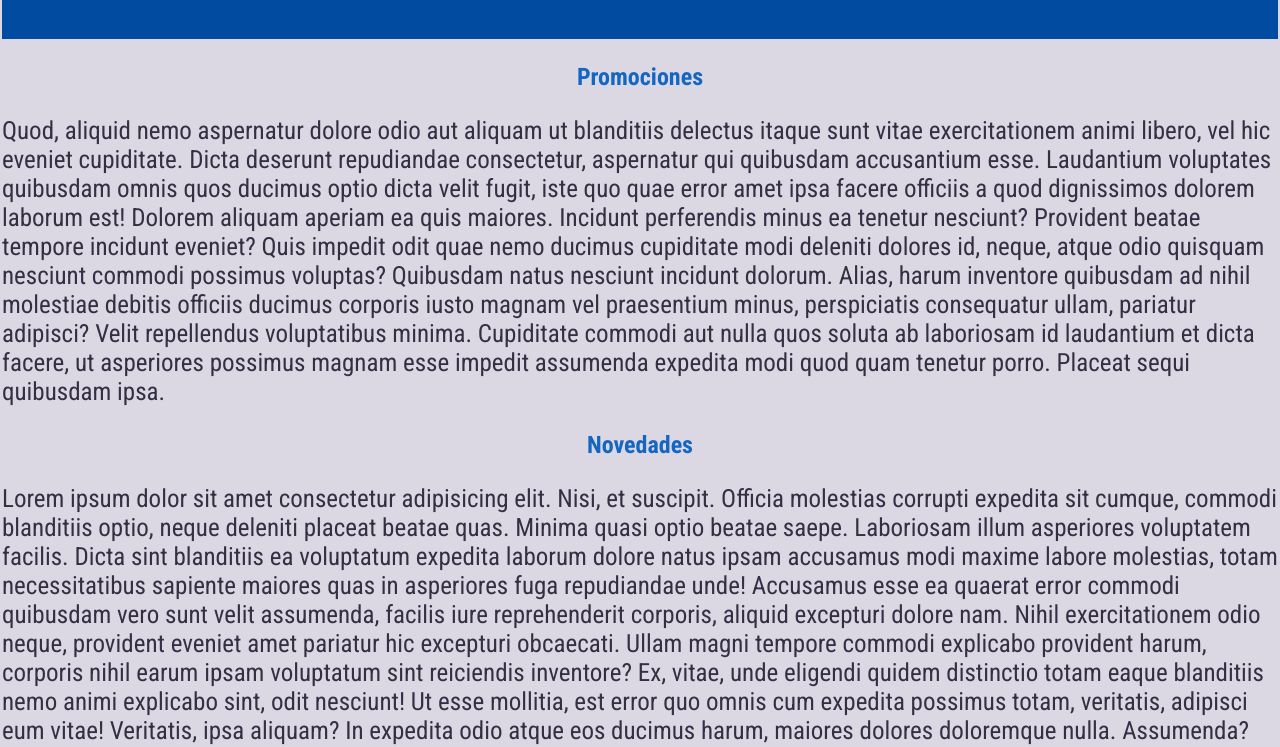
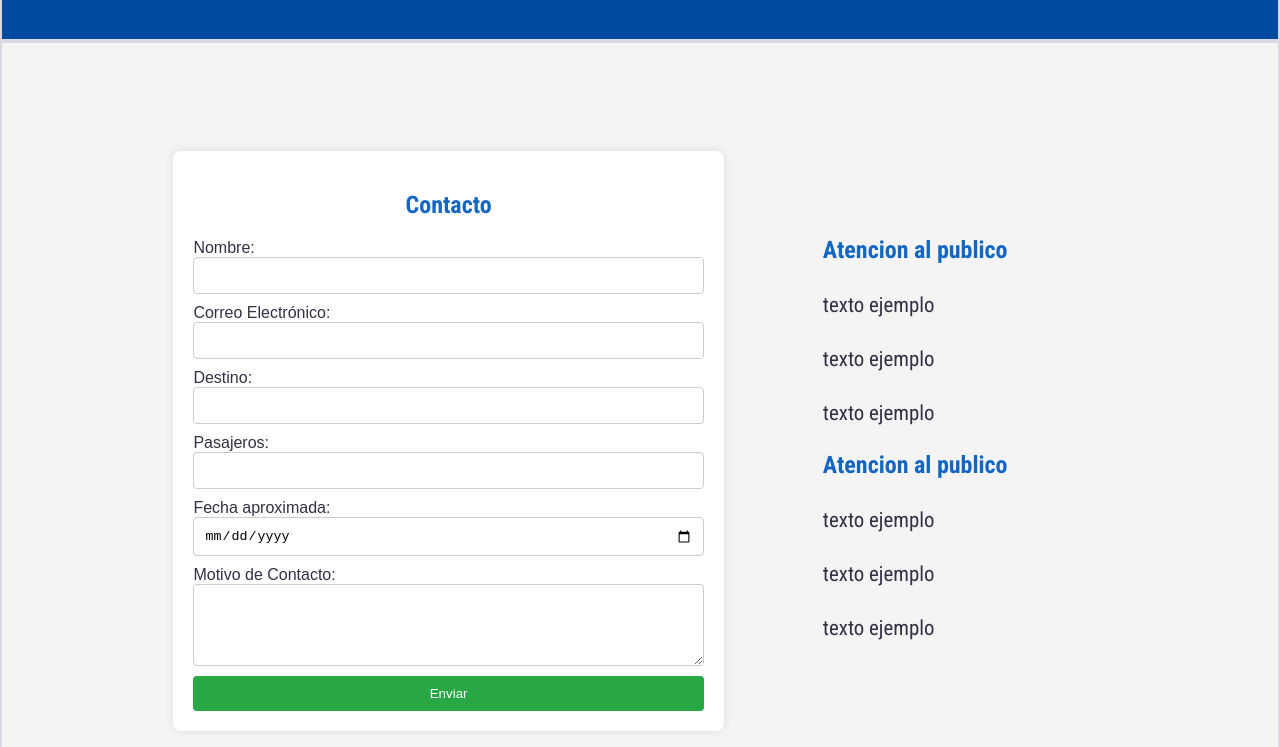
Before and after one commit to miel009/Proyecto-Codo-a-codo--NineTravel, a plain HTML site: page contacto.html in a window 1280 px wide. Shown: the part 79-826 px from the top of the page. Drawn offline with nearby package versions, Linux system fonts and the light colour scheme.

Commit message:
Julio y Agustin modificamos

```diff
--- /dev/null
+++ b/assets/css/contacto.css
@@ -0,0 +1,54 @@
+main {
+    font-family: Arial, sans-serif;
+    background-color: #f4f4f4;
+    margin: 0;
+    padding: 0;
+    display: flex;
+    justify-content: center;
+    align-items: center;
+    height: 100vh;
+}
+.contact-form {
+    background-color: #fff;
+    padding: 20px;
+    border-radius: 8px;
+    box-shadow: 0 0 10px rgba(0, 0, 0, 0.1);
+    width: 40%;
+}
+.contact-form form{
+    display: flex;
+    flex-direction: column;
+}
+.contact-form h2 {
+    margin-bottom: 20px;
+    font-size: 24px;
+}
+.contact-form input,
+.contact-form textarea {
+    padding: 10px;
+    margin-bottom: 10px;
+    border: 1px solid #ccc;
+    border-radius: 4px;
+}
+.contact-form button {
+    background-color: #28a745;
+    color: #fff;
+    padding: 10px;
+    border: none;
+    border-radius: 4px;
+    cursor: pointer;
+}
+.contact-form button:hover {
+    background-color: #218838;
+}
+
+
+.datos-contacto{
+    display: flex;
+    flex-direction: column;
+    min-width: 30%;
+    align-content: center;
+}
+.datos-contacto div{
+    margin: auto;
+}
--- a/assets/css/index.css
+++ b/assets/css/index.css
@@ -1,30 +1,29 @@
 @import url('https://fonts.googleapis.com/css2?family=Roboto+Condensed:ital,wght@0,100..900; 1.100..900&display=swap');
-:root{
---bg-color:#1466c3;
---secundary-color:#b10005;
---three-color:#014ba0;
---four-color:#DBD8E3;
---five-color:#352f44;
 
+:root {
+    --bg-color: #1466c3;
+    --secundary-color: #b10005;
+    --three-color: #014ba0;
+    --four-color: #DBD8E3;
+    --five-color: #352f44;
     --height-total: 300vh;
 }
+
 /*agregar un css para header,footer, etc o cada seccion asi puedo manipulaarlo mejor*/
 
-body{
+body {
     margin: 0px;
     height: var(--height-total);
     background-color: var(--four-color);
     color: var(--five-color);
+}
 
-}
-h1{
+/*h1 {
     font-family: "Roboto Condensed", sans-serif;
     color: var(--five-color);
     box-sizing: border-box;
     text-align: center;
-
-
-}
+}*/
 
 h2 {
     font-family: "Roboto Condensed", sans-serif;
@@ -33,69 +32,106 @@ h2 {
 
 }
 
-p{
+p {
     font-family: "Roboto Condensed", sans-serif;
-    font-size: 25px;
     box-sizing: border-box;
 }
 
-header, main, footer {
+header,
+main,
+footer {
     border: 2px solid var(--four-color);
     box-sizing: border-box;
     font-family: "Roboto Condensed", sans-serif;
 }
 
+.LogoNineT {
+    height: 100%;
+}
+
 /*!!! adaptar tamano de header, deberia encimar el navegador */
+header {
+    height: 120px;
+    background-color: var(--four-color);
+}
 
-header{
-    height: 5%;
-    background-color: var(--four-color);
-
-}
 /*aca deberia cambiar el aspecto del index si quiero agregar el video*/
-.contenedor-header{
+.contenedor-header {
     display: flex;
     align-items: flex-start;
 }
-img{
-    height: 4rem;
-    width: 5rem;
-    aspect-ratio: 16/9;
-}
+
 nav {
-    margin-left: 20rem; /* Ajusta el espacio  */
     font-family: "Roboto Condensed", sans-serif;
 }
 
 nav ul {
     list-style: none;
-    text-align: end;
+    text-align: center;
 }
+
 nav li {
     display: inline-block;
-    margin-right: 50px;
-    margin-top: 18px;
-    margin-left: 50px;
-    font-size: 20px;
+}
 
-
-}
 nav a {
     text-decoration: none;
     color: var(--five-color)
 }
 
-main{
-    height: 90%;
-    font-family: "Roboto Condensed", sans-serif;
-
+/*video*/
+#promo-video {
+    position: relative;
+    width: 100%;
+    height: auto;
+    overflow: hidden;
 }
 
-footer{
+#promo-video video {
+    width: 100%;
+    height: auto;
+    display: block;
+}
+
+footer {
     height: 5%;
     background-color: var(--three-color);
     text-align: center;
     font-size: 25px;
+    font-family: "Roboto Condensed", sans-serif;
+}
+
+/* TAMAÑO DEL DESKTOP */
+@media screen and (min-width: 1024px) {
+    p {
+        font-size: 25px;
+    }
+
+    .LogoNineT {
+        width: 180px;
+        margin-top: 10px;
+        margin-bottom: 10px;
+        margin-left: 50px;
+    }
+
+    .navbar {
+        display: flex;
+        justify-content: space-between;
+    }
+
+    nav {
+        margin-left: 20rem;
+    }
+
+    nav li {
+        margin-right: 30px;
+        margin-top: 10px;
+        margin-bottom: 10px;
+        font-size: 20px;
+    }
+
+    main {
+        height: 90%;
         font-family: "Roboto Condensed", sans-serif;
     }
 
@@ -134,8 +170,8 @@ footer{
 
 
     .trip-duration {
-    background-color:var(--bg-color);
-    color:#f1f1f1;
+        background-color: var(--bg-color);
+        color: #f1f1f1;
         padding: 0.5rem;
         border-radius: 5px;
         font-size: 0.8rem;
@@ -168,16 +204,112 @@ h3 {
         margin-top: 1rem;
     }
 
-/*video*/
-#promo-video {
-    position: relative;
-    width: 100%;
-    height: auto;
-    overflow: hidden;
+
+
+    #list {
+        display: none;
+    }
 }
 
-#promo-video video {
+
+/* TAMAÑO DEL TABLET */
+@media screen and (min-width: 768px) and (max-width: 1023px) {
+    h2 {
+        font-size: 40px;
+    }
+
+    p {
+        font-size: 30px;
+    }
+
+    .LogoNineT {
+        width: 220px;
+        margin-top: 10px;
+        margin-bottom: 10px;
+        margin-left: 30px;
+    }
+
+    .navbar {
+        display: flex;
+        justify-content: space-around;
+    }
+
+    nav li {
+        margin-right: 35px;
+        margin-top: 18px;
+        font-size: 50px;
+    }
+
+    .icon_text, #list {
+        display: none;
+    }
+
+}
+
+/* TAMAÑO DEL SMARTPHONE*/
+@media screen and (max-width: 767px) {
+
+    h2 {
+        font-size: 55px;
+    }
+
+    p {
+        font-size: 40px;
+    }
+
+    .LogoNineT {
+        width: 200px;
+        margin-top: 10px;
+        margin-bottom: 10px;
+        margin-left: 25px;
+    }
+
+    .navbar {
+        display: flex;
+        justify-content: space-between;
+    }
+
+    .navbar #list {
+        font-size: 60px;
+        margin-top: auto;
+        margin-bottom: auto;
+        margin-right: 30px;
+    }
+
+    nav ul {
+        list-style: none;
+        text-align: start;
+    }
+
+    nav li {
+        display:block;
+    }
+
+    nav li div{
+        display:inline;
+    }
+
+
+    #menu_list {
+        position: absolute;
         width: 100%;
-    height: auto;
+        max-height: 0px;
+        top: 0;
+        z-index: 1;
+        margin-top: 120px;
+        background-color: var(--four-color);
+        overflow: hidden;
+        transition: max-height 0.5s;
+    }
+
+    #menu_list.open-menu{
+        max-height: 330px;
+    }
+
+    #menu_list a {
+        color: black;
         display: block;
+        padding: 20px;
+        font-size: 30px;
     }
+}
--- /dev/null
+++ b/assets/js/index.js
@@ -0,0 +1,6 @@
+
+var menu = document.getElementById("menu_list");
+
+function toggleMenu() {
+    menu.classList.toggle("open-menu");
+}
--- a/contacto.html
+++ b/contacto.html
@@ -3,7 +3,9 @@
 <head>
     <meta charset="UTF-8">
     <meta name="viewport" content="width=device-width, initial-scale=1.0">
+    <link rel="stylesheet" href="https://cdn.jsdelivr.net/npm/bootstrap-icons@1.11.3/font/bootstrap-icons.min.css">
     <link rel="stylesheet" href="assets/css/style.css">
+    <link rel="stylesheet" href="assets/css/contacto.css">
 
     <title> NineTravel</title>
 </head>
@@ -23,23 +25,41 @@
     </header>
 
     <main>
-        <section>
-            <h2>Promociones</h2>
-            <p>Quod, aliquid nemo aspernatur dolore odio aut aliquam ut blanditiis delectus itaque sunt vitae exercitationem animi libero, vel hic eveniet cupiditate. Dicta deserunt repudiandae consectetur, aspernatur qui quibusdam accusantium esse.
-                Laudantium voluptates quibusdam omnis quos ducimus optio dicta velit fugit, iste quo quae error amet ipsa facere officiis a quod dignissimos dolorem laborum est! Dolorem aliquam aperiam ea quis maiores.
-                Incidunt perferendis minus ea tenetur nesciunt? Provident beatae tempore incidunt eveniet? Quis impedit odit quae nemo ducimus cupiditate modi deleniti dolores id, neque, atque odio quisquam nesciunt commodi possimus voluptas?
-                Quibusdam natus nesciunt incidunt dolorum. Alias, harum inventore quibusdam ad nihil molestiae debitis officiis ducimus corporis iusto magnam vel praesentium minus, perspiciatis consequatur ullam, pariatur adipisci? Velit repellendus voluptatibus minima.
-                Cupiditate commodi aut nulla quos soluta ab laboriosam id laudantium et dicta facere, ut asperiores possimus magnam esse impedit assumenda expedita modi quod quam tenetur porro. Placeat sequi quibusdam ipsa.
-               </p>
+        <section class="contact-form">
+            <h2>Contacto</h2>
+            <form>
+                <label for="nombre">Nombre:</label>
+                <input type="text" id="nombre" name="nombre"  required>
+
+                <label for="email">Correo Electrónico:</label>
+                <input type="email" id="email" name="email" required>
+
+                <label for="destino">Destino:</label>
+                <input type="text" id="destino" name="destino" required>
+
+                <label for="pasajeros">Pasajeros:</label>
+                <input type="number" id="pasajeros" name="pasajeros" required>
+
+                <label for="fecha-aproximada">Fecha aproximada:</label>
+                <input type="date" id="fecha-aproximada" name="fecha-aproximada" required>
+
+                <label for="mensaje">Motivo de Contacto:</label>
+                <textarea id="mensaje" name="mensaje" rows="4" required></textarea>
+
+                <button type="submit">Enviar</button>
+            </form>
         </section>
-        <section>
-            <h2>Novedades</h2>
-            <p> Lorem ipsum dolor sit amet consectetur adipisicing elit. Nisi, et suscipit. Officia molestias corrupti expedita sit cumque, commodi blanditiis optio, neque deleniti placeat beatae quas. Minima quasi optio beatae saepe.
-            Laboriosam illum asperiores voluptatem facilis. Dicta sint blanditiis ea voluptatum expedita laborum dolore natus ipsam accusamus modi maxime labore molestias, totam necessitatibus sapiente maiores quas in asperiores fuga repudiandae unde!
-            Accusamus esse ea quaerat error commodi quibusdam vero sunt velit assumenda, facilis iure reprehenderit corporis, aliquid excepturi dolore nam. Nihil exercitationem odio neque, provident eveniet amet pariatur hic excepturi obcaecati.
-            Ullam magni tempore commodi explicabo provident harum, corporis nihil earum ipsam voluptatum sint reiciendis inventore? Ex, vitae, unde eligendi quidem distinctio totam eaque blanditiis nemo animi explicabo sint, odit nesciunt!
-            Ut esse mollitia, est error quo omnis cum expedita possimus totam, veritatis, adipisci eum vitae! Veritatis, ipsa aliquam? In expedita odio atque eos ducimus harum, maiores dolores doloremque nulla. Assumenda?
-             </p>
+        <section class="datos-contacto">
+            <div>
+                <h2>Atencion al publico</h2>
+                <p><small>texto ejemplo</small></p>
+                <p><small>texto ejemplo</small></p>
+                <p><small>texto ejemplo</small></p>
+                <h2>Atencion al publico</h2>
+                <p><small>texto ejemplo</small></p>
+                <p><small>texto ejemplo</small></p>
+                <p><small>texto ejemplo</small></p>
+            </div>
         </section>
     </main>
 
```
Also changed, not shown: index.html (+17 -26 lines). Lines whose indentation alone changed are shown as unchanged.
